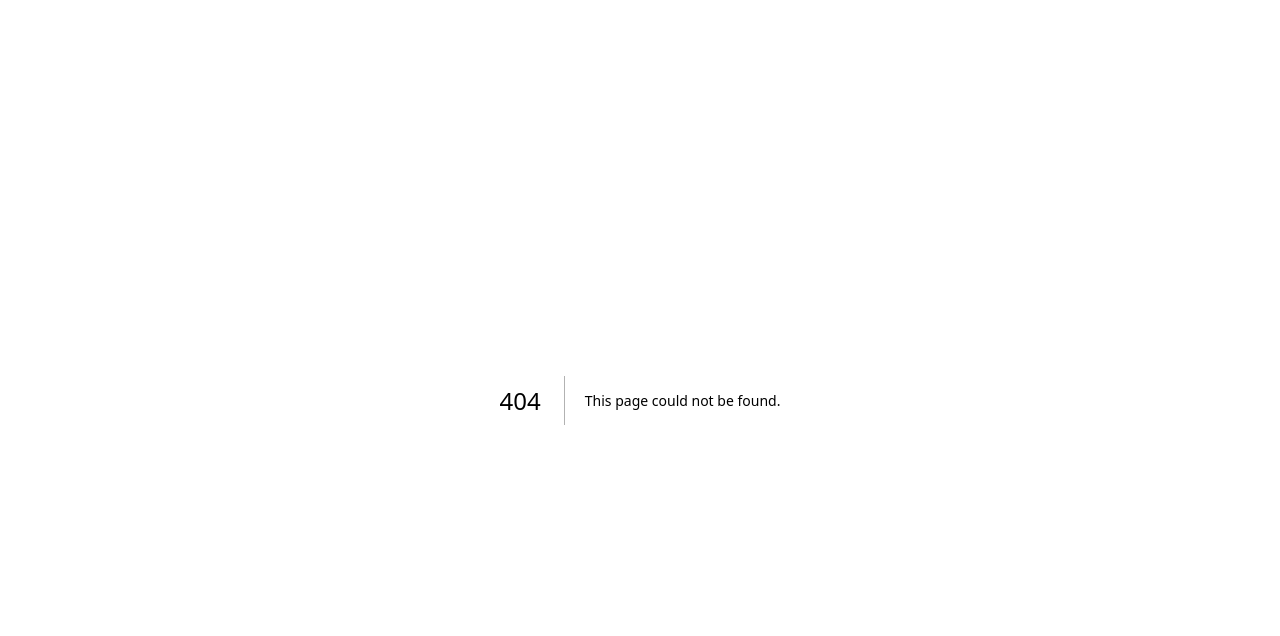
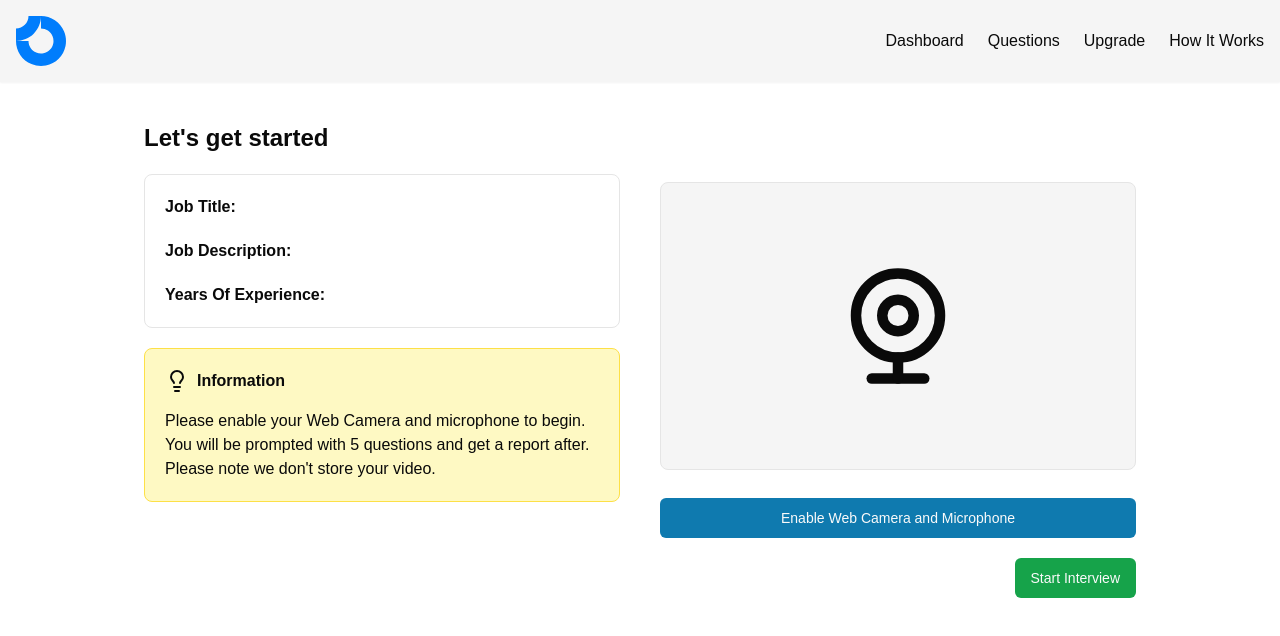
Before and after one commit to alextruonglt/interviewpro, a Next.js app: page /dashboard/interview/1 in a window 1280 px wide. Before the commit this address had no page. Shown: the top 636 px of the page. Built offline with nearby package versions, Linux system fonts and the light colour scheme; no server answers; the database is empty.

Commit message:
interview page

```diff
--- a/app/dashboard/_components/AddNewInterview.js
+++ b/app/dashboard/_components/AddNewInterview.js
@@ -18,6 +18,7 @@ import { InterviewPro } from "@/utils/schema"
 import { v4 as uuidv4 } from "uuid"
 import { useUser } from "@clerk/nextjs"
 import moment from "moment"
+import { useRouter } from "next/router"
 
 const AddNewInterview = () => {
 	const [openDialog, setOpenDialog] = useState(false)
@@ -26,6 +27,7 @@ const AddNewInterview = () => {
 	const [jobExp, setJobExp] = useState()
 	const [loading, setLoading] = useState(false)
 	const [jsonResponse, setJsonResponse] = useState([])
+	const router = useRouter()
 	const { user } = useUser()
 	const onSubmit = async (e) => {
 		e.preventDefault()
@@ -58,6 +60,7 @@ const AddNewInterview = () => {
 			console.log("Inserting Id:", response)
 			if (response) {
 				setOpenDialog(false)
+				router.push(`/dashboard/interview${response[0]}`)
 			}
 		} else {
 			console.log("ERROR")
--- /dev/null
+++ b/app/dashboard/interview/[interviewId]/page.js
@@ -0,0 +1,89 @@
+"use client"
+import { InterviewPro } from "@/utils/schema"
+import React, { useEffect, useState } from "react"
+import { eq } from "drizzle-orm"
+import { db } from "@/utils/db"
+import Webcam from "react-webcam"
+import { Lightbulb, WebcamIcon } from "lucide-react"
+import { Button } from "@/components/ui/button"
+
+const Interview = ({ params }) => {
+	const [interviewData, setInterviewData] = useState()
+	const [webCamEnabled, setWebCamEnabled] = useState(false)
+	useEffect(() => {
+		console.log(params.interviewId)
+		GetInterviewDetails()
+	}, [])
+
+	// Pull interivew data from id params
+	const GetInterviewDetails = async () => {
+		const result = await db
+			.select()
+			.from(InterviewPro)
+			.where(eq(InterviewPro.mockId, params.interviewId))
+
+		setInterviewData(result[0])
+	}
+
+	return (
+		<div className="my-10 ">
+			<h2 className="font-bold text-2xl">Let's get started</h2>
+			<div className="grid grid-cols-1 md:grid-cols-2 gap-10">
+				<div className="flex flex-col my-5 gap-5  ">
+					<div className="flex flex-col p-5 rounded-lg border gap-5">
+						<h2 className="text-large">
+							<strong>Job Title: </strong>
+							{interviewData?.jobPosition}
+						</h2>
+						<h2 className="text-large">
+							<strong>Job Description: </strong>
+							{interviewData?.jobDesc}
+						</h2>
+						<h2 className="text-large">
+							<strong>Years Of Experience: </strong>
+							{interviewData?.jobExperience}
+						</h2>
+					</div>
+					<div className="p-5 border rounded-lg border-yellow-300 bg-yellow-100">
+						<h2 className="flex gap-2 items-center">
+							<Lightbulb />
+							<strong>Information</strong>
+						</h2>
+						<h2 className="pt-4">
+							Please enable your Web Camera and microphone to begin. You will be
+							prompted with 5 questions and get a report after. Please note we
+							don't store your video.{" "}
+						</h2>
+					</div>
+				</div>
+				<div>
+					{webCamEnabled ? (
+						<Webcam
+							onUserMedia={() => setWebCamEnabled(true)}
+							onUserMediaError={() => setWebCamEnabled(false)}
+							mirrored={true}
+							style={{
+								height: 300,
+								width: 300,
+							}}
+						/>
+					) : (
+						<>
+							<WebcamIcon className="h-72 w-full my-7 p-20 bg-secondary rounded-lg border" />
+							<Button className="w-full" onClick={() => setWebCamEnabled(true)}>
+								Enable Web Camera and Microphone
+							</Button>
+						</>
+					)}
+				</div>
+			</div>
+			<div className="flex justify-end items-end mt-5">
+				<Button className="bg-green-600 hover:bg-green-500">
+					Start Interview
+				</Button>
+			</div>
+		</div>
+	)
+}
+
+export default Interview
--- a/package.json
+++ b/package.json
@@ -24,6 +24,7 @@
     "next": "15.1.0",
     "react": "^19.0.0",
     "react-dom": "^19.0.0",
+    "react-webcam": "^7.2.0",
     "tailwind-merge": "^2.5.5",
     "tailwindcss-animate": "^1.0.7",
     "uuid": "^11.0.3"
```
Also changed, not shown: 1 other file (tests, documents, lock files or other folders).
